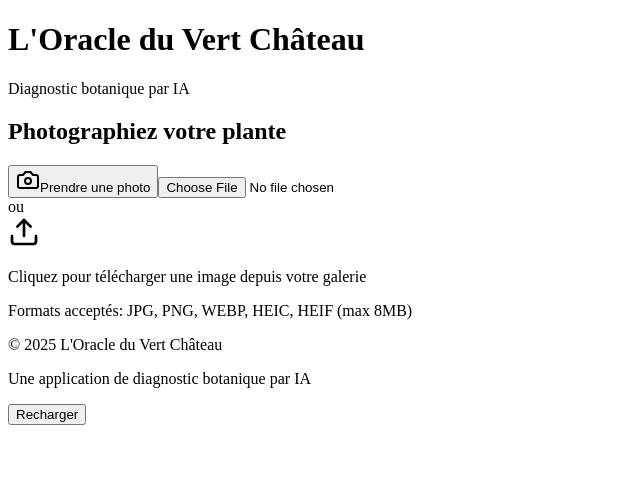
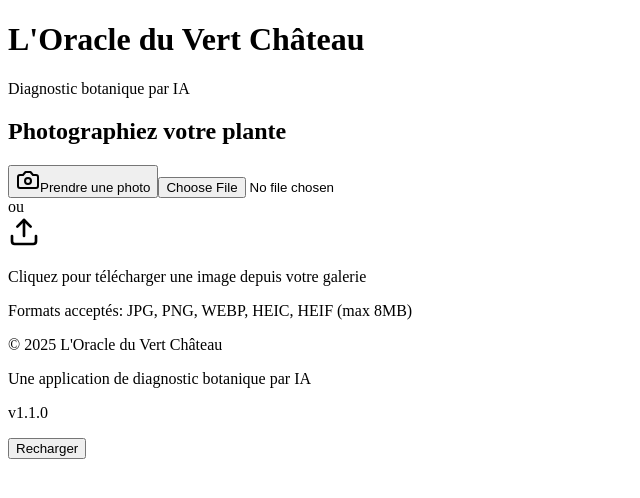
Before and after one commit to pgranchamp/oracle_vert, a Next.js app: page / in a window 1280 px wide. Shown: the top 498 px of the page, without its empty margins (0-640 px from the left). Built offline with nearby package versions, Linux system fonts and the light colour scheme.

Commit message:
Update Footer.jsx (version)

```diff
--- a/src/components/Footer.jsx
+++ b/src/components/Footer.jsx
@@ -1,10 +1,15 @@
 import React from 'react';
+
+// Version de l'application pour vérifier les mises à jour
+const APP_VERSION = '1.1.0'; // Incrémentez cette valeur à chaque déploiement
 
 const Footer = () => {
   return (
     <footer className="p-4 bg-green-700 text-white text-center text-sm">
       <p>© {new Date().getFullYear()} L'Oracle du Vert Château</p>
       <p className="text-xs opacity-80 mt-1">Une application de diagnostic botanique par IA</p>
+      {/* Marqueur de version pour vérifier les mises à jour */}
+      <p className="text-xs opacity-50 mt-1">v{APP_VERSION}</p>
     </footer>
   );
 };
```
